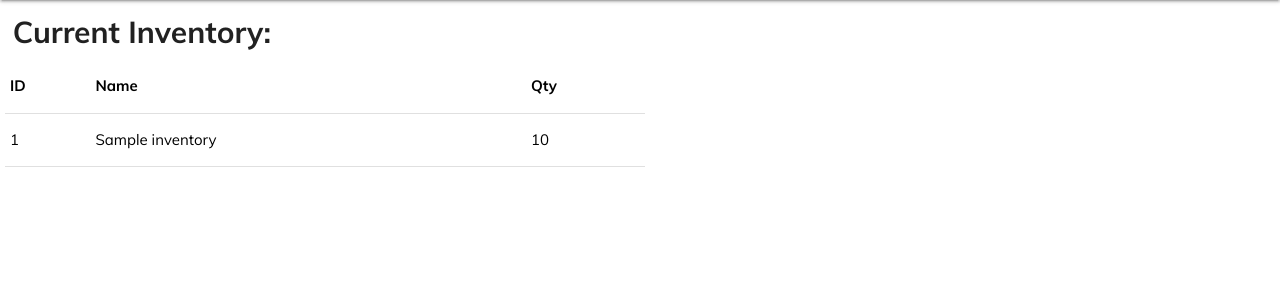
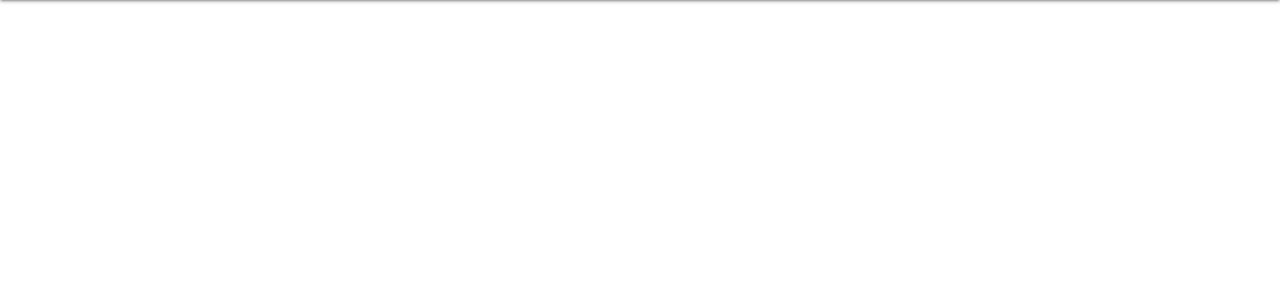
Before and after one commit to Tsukimiyu/vendaid, a PHP site: page /adminpage.php in a window 1280 px wide. Shown: the part 64-364 px from the top of the page. Run offline with PHP 8.4, Linux system fonts and the light colour scheme; tables that the repository leaves empty or names only in its code hold one stand-in row (values such as "Sample post").

Commit message:
Update adminpage.php

```diff
--- a/adminpage.php
+++ b/adminpage.php
@@ -15,18 +15,6 @@
 			padding: 0;
 
 
-    }
-
-    p {
-      margin-top: 10px;
-      margin-left: 1%;
-      font-weight: bold;
-      font-size: 2em;
-    }
-
-    table {
-      margin: 5px;
-      width: 50%;
     }
 
 	</style>
@@ -51,42 +39,6 @@
       </ul>
     </div>
   </nav>
-    <p> Current Inventory:</p>
-  <?php $conn = mysqli_connect('localhost', 'gypsy', 'admin', 'database');
-$sql = "SELECT ID, name, Qty FROM inventory";
-$result = $conn->query($sql);
-
-echo "<font color=Black> <table border='1'>
-
-<tr>
-
-<th>ID</th>
-
-<th>Name</th>
-
-<th>Qty</th>
-
-</tr>";
-
-while($row = $result->fetch_assoc())
-  {
-
-  echo "<tr>";
-
-  echo "<td>" . $row['ID'] . "</td>";
-
-  echo "<td>" . $row['name'] . "</td>";
-
-  echo "<td>" . $row['Qty'] . "</td>";
-
-  echo "</tr>";
-
-  }
-
-echo "</table>";
-
-?>
-
 
 </body>
 </html>
```
